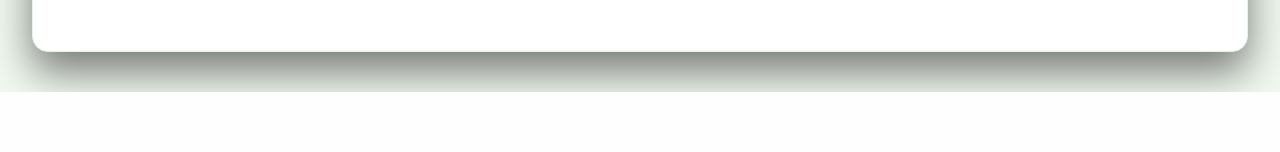
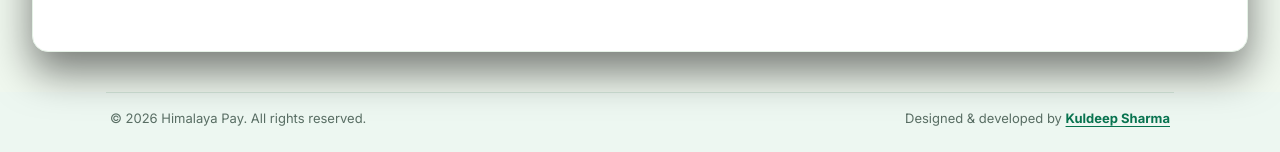
Before and after one commit to kuldeepsh46/hgnlplay, a Laravel app: page /member/register in a window 1280 px wide. Shown: the part 876-1028 px from the top of the page. Before the commit the page ends 968 px from the top, so only its background shows below. Run offline with Laravel 12, Linux system fonts and the light colour scheme; data comes from the database, SQL or seed files in the repository.

Commit message:
Show the footer with the developer credit on every page
New partials/site-footer (copyright + 'Designed & developed by Kuldeep
Sharma' with the contact card), added to:
- common/layout: every member and admin page; the footer sits at the
  bottom of short pages and after the content on long ones
- layouts/app: login, register and password reset pages
- the standalone EMI tracker and 'temporarily paused' pages

Co-Authored-By: Claude Opus 5.5 <noreply@anthropic.com>
Claude-Session: https://claude.ai/code/session_014kabwEzLZBXtMDuxVs2PAn

```diff
--- a/resources/views/emi/index.blade.php
+++ b/resources/views/emi/index.blade.php
@@ -76,6 +76,7 @@ th{background:#e5f2e6;color:#203c30;}
 
     <div>{{ $emis->links('partials.pagination') }}</div>
   </div>
+@include('partials.site-footer')
 </main>
 
 <script>
--- a/resources/views/layouts/app.blade.php
+++ b/resources/views/layouts/app.blade.php
@@ -176,6 +176,8 @@
       filter:brightness(1.1);
       box-shadow:0 0 0 8px rgba(35,132,91,.15);
     }
+    .auth-footer{max-width:1100px;margin:0 auto;padding:0 16px 20px}
+    .auth-footer .site-footer{margin-top:0}
     .extra-links{
       margin-top:20px;
       font-size:14px;
@@ -206,6 +208,9 @@
         <main id="main-content">
             @yield('content')
         </main>
+        <div class="auth-footer">
+            @include('partials.site-footer')
+        </div>
     </div>
 </body>
 </html>
--- /dev/null
+++ b/resources/views/partials/site-footer.blade.php
@@ -0,0 +1,25 @@
+{{-- Slim footer for app pages (member, admin, auth): copyright + developer credit --}}
+<footer class="site-footer" role="contentinfo">
+    <div class="site-footer__copy">© {{ date('Y') }} Himalaya Pay. All rights reserved.</div>
+    @include('partials.developer-credit')
+</footer>
+
+<style>
+    .site-footer {
+        display: flex;
+        flex-wrap: wrap;
+        align-items: center;
+        justify-content: space-between;
+        gap: 6px 20px;
+        margin-top: 32px;
+        padding: 16px 4px 4px;
+        border-top: 1px solid #d3e6da;
+        font-family: Inter, system-ui, sans-serif;
+        font-size: 13px;
+        color: #586d63;
+    }
+    .site-footer .dev-credit { font-size: 13px; }
+    @media (max-width: 600px) {
+        .site-footer { flex-direction: column; align-items: flex-start; }
+    }
+</style>
--- a/resources/views/system/paused.blade.php
+++ b/resources/views/system/paused.blade.php
@@ -29,5 +29,6 @@
             <a href="{{ url()->previous() !== url()->current() ? url()->previous() : url('/') }}">Go back</a>
         @endif
     </div>
+<div style="max-width:720px;margin:0 auto;padding:0 16px 20px">@include('partials.site-footer')</div>
 </body>
 </html>
```
Also changed, not shown: resources/views/common/layout.blade.php (+7 -1 lines).
